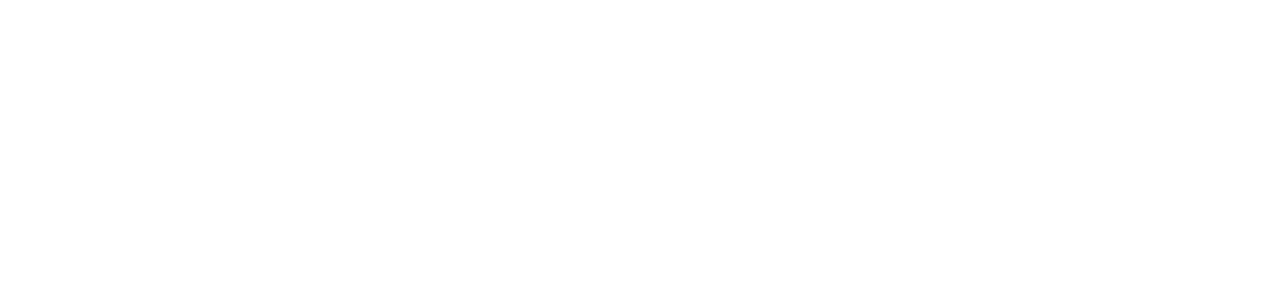
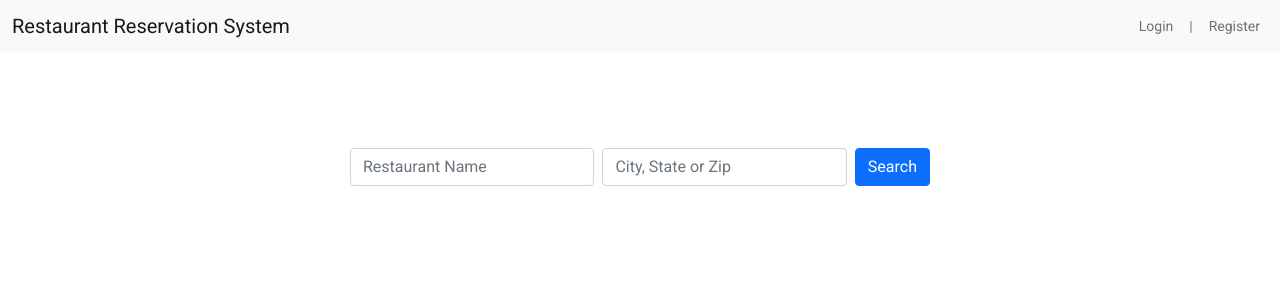
Before and after one commit to Team-Irie/Revature-Project-2-Frontend, an Angular app in the folder restaurant-reservation-system/: page / in a window 1280 px wide. Shown: the top 300 px of the page. Built offline with nearby package versions, Linux system fonts and the light colour scheme.

Commit message:
searchbox component works with hardcoded values

```diff
--- /dev/null
+++ b/restaurant-reservation-system/src/app/Interfaces/IRestaurant.ts
@@ -0,0 +1,14 @@
+export interface Restaurant {
+    id: string,
+    name: string,
+    image_url: string,
+    address1: string,
+    city: string,
+    state: string,
+    zip_code: string,
+    display_phone: string;
+}
+
+export interface RestaurantInformation {
+    businesses: Restaurant[];
+}
--- a/restaurant-reservation-system/src/app/app-routing.module.ts
+++ b/restaurant-reservation-system/src/app/app-routing.module.ts
@@ -13,8 +13,8 @@
  {path: 'reservation-page', component:ReservationPageComponent},
  {path: 'rating', component:RatingComponent},
  {path: 'app-navbar', component:NavbarComponent},
- //{path: '', component: HomepageComponent},
- //{path: 'login', component: LoginComponent},
+ {path: '', component: HomepageComponent},
+ {path: 'login', component: LoginComponent},
  {path: 'register', component: RegistrationPageComponent}
 ];
 
--- a/restaurant-reservation-system/src/app/components/searchbox/searchbox.component.html
+++ b/restaurant-reservation-system/src/app/components/searchbox/searchbox.component.html
@@ -1,7 +1,7 @@
   <!-- Search -->
   <div class="p-5 mb-4rounded-3">
     <div class="container-fluid py-5">
-        <form #searchYelpForm="ngForm" class="d-flex mx-auto col-xl-6" (ngSubmit)="searchYelp(searchYelpForm)">
+        <form #searchYelpForm="ngForm" class="d-flex mx-auto col-xl-6" (ngSubmit)="onSubmit(searchYelpForm)">
             <input class="form-control me-2" type="search" placeholder="Restaurant Name" aria-label="Restaurant Name" name="term" ngModel>
             <input class="form-control me-2" type="search" placeholder="City, State or Zip" aria-label="City, State or Zip" name="location" ngModel>
         <button class="btn btn-primary" type="submit">Search</button>
--- a/restaurant-reservation-system/src/app/components/searchbox/searchbox.component.ts
+++ b/restaurant-reservation-system/src/app/components/searchbox/searchbox.component.ts
@@ -1,6 +1,9 @@
 import { Component, OnInit } from '@angular/core';
 import {FormControl, FormGroupDirective, NgForm, Validators} from '@angular/forms';
 import {ErrorStateMatcher} from '@angular/material/core';
+import { HttpClient, HttpParams } from '@angular/common/http';
+import { SearchboxService } from 'src/app/services/searchbox.service';
+// import { Restaurant, RestaurantInformation } from 'src/app/Interfaces/IRestaurant';
 
 @Component({
   selector: 'app-searchbox',
@@ -9,19 +12,43 @@
 })
 export class SearchboxComponent implements OnInit {
 
-  constructor() { }
+  restaurants = new Array<any>();
+  // searchYelp: any;
 
-  ngOnInit(): void {
+  constructor(public searchboxService: SearchboxService) {}
+
+  onSubmit(data:any) {
+    console.log('form submitted');
+    const term = data.value.term;
+    const location = data.value.location;
+    this.searchboxService.searchYelp().subscribe(response => {
+      this.restaurants = response.businesses;
+      console.log(response.businesses[0].name);
+      return response.businesses;
+    });
   }
 
-  searchYelp(data:any) {
-    console.log('form submitted!');
-    console.log('term:', data.value.term);
-    console.log('location:', data.value.location);
-    /*
-    * take parameters 'term' and 'location' and make a GET request to spring server endpoint, ie '/search?term=${term}&location=${location}'
-    * have the backend make a GET request to https://api.yelp.com/v3/businesses/search?term=${term}&location=${location}
-    * send results of GET request to yelp api back to front end
-    */
-  }
+  ngOnInit(): void {}
+  // public onSubmit(data:any) {
+  //   console.log('form submitted');
+
+  //   restaurants = new Array<any>();
+
+    // for term and location, convert whitespace to +
+    // const term = data.value.term;
+    // const location = data.value.location;
+
+    // let queryParams = new HttpParams();
+    // queryParams = queryParams.append('term', term);
+    // queryParams = queryParams.append('location', location);
+
+    // const url = `https://localhost:7000/search?term=${term}&location=${location}&limit=1`;
+
+    // return this.http.get<RestaurantInformation>(url, {params: queryParams});
+    // console.log('search result:', this.http.get<RestaurantInformation>(url, {params: queryParams}));
+
+  // }
+
+
+
 }
--- /dev/null
+++ b/restaurant-reservation-system/src/app/services/searchbox.service.ts
@@ -0,0 +1,17 @@
+import { Injectable } from '@angular/core';
+import { HttpClient, HttpParams } from '@angular/common/http';
+import { Observable } from 'rxjs';
+// import { Restaurant, RestaurantInformation } from '../Interfaces/IRestaurant';
+
+@Injectable({
+  providedIn: 'root'
+})
+export class SearchboxService {
+  constructor(private http: HttpClient) {}
+
+  public searchYelp(): Observable<any> {
+    const url = 'http://localhost:7000/search?term=edwards&location=07302';
+    return this.http.get<any>(url);
+  }
+
+}
```
Also changed, not shown: 1 other file (tests, documents, lock files or other folders).
